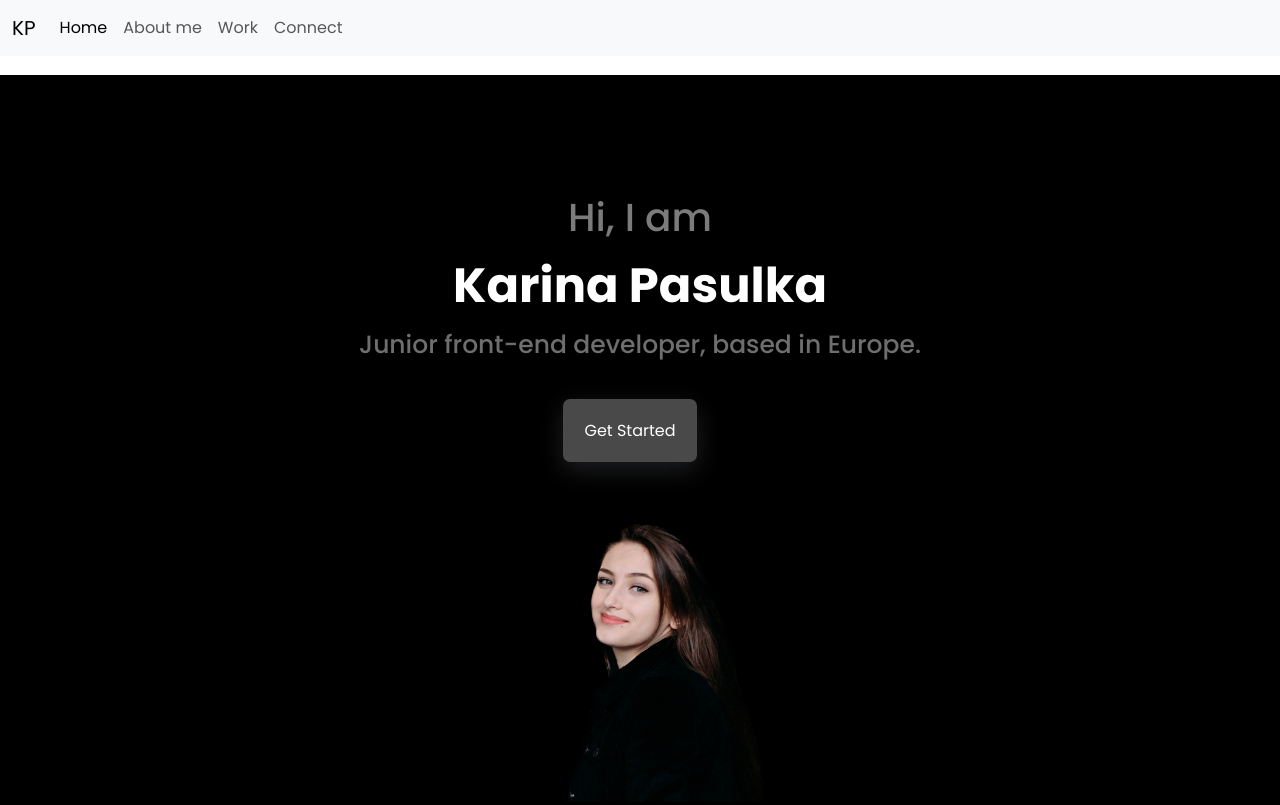
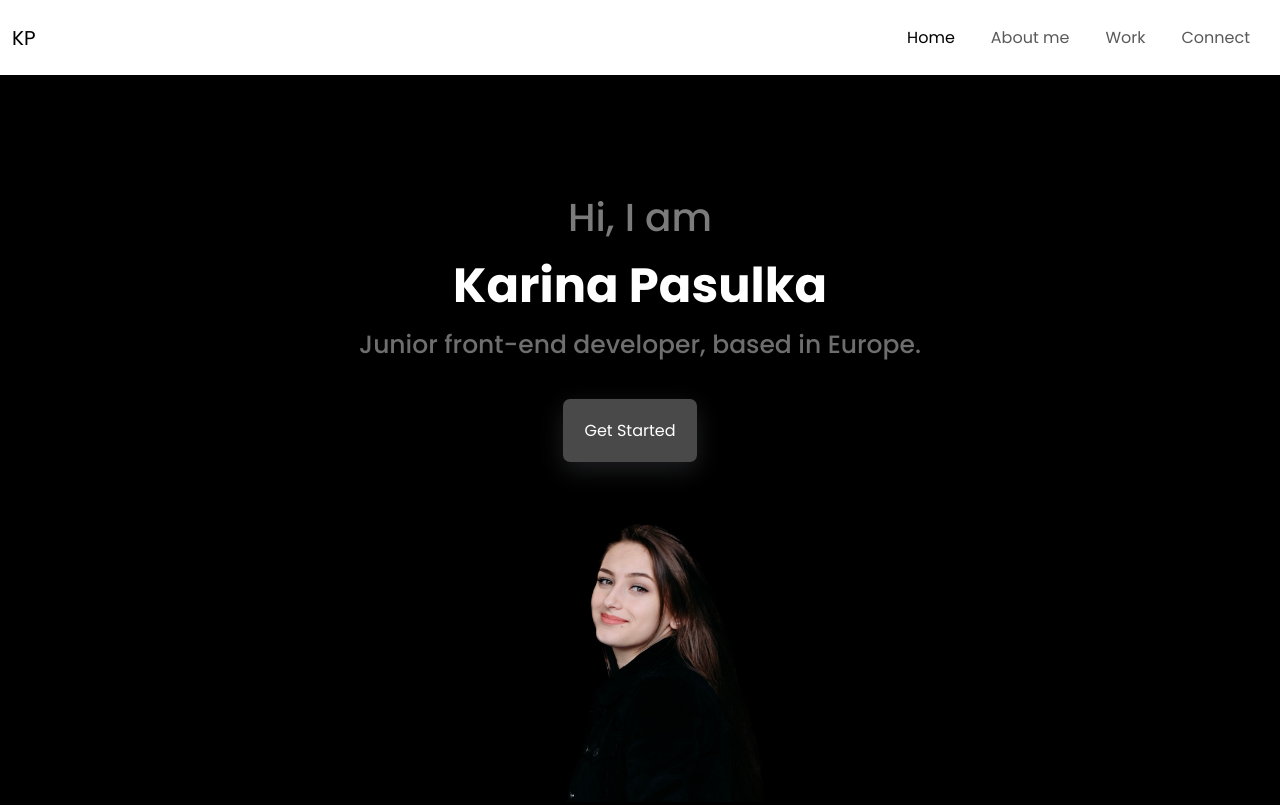
Before and after one commit to karinapasulka/portfolio-project, a plain HTML site: page index.html in a window 1280 px wide. Shown: the top 805 px of the page. Drawn offline with nearby package versions, Linux system fonts and the light colour scheme.

Commit message:
Navbar CSS updated

```diff
--- a/index.html
+++ b/index.html
@@ -38,7 +38,7 @@
     <link rel="stylesheet" href="/src/style.css" />
   </head>
   <body>
-    <nav class="navbar navbar-expand-lg bg-light fixed-top">
+    <nav class="navbar navbar-expand-lg bg-white fixed-top">
       <div class="container-fluid">
         <a class="navbar-brand" href="/" title="Homepage">KP</a>
         <button
--- a/src/style.css
+++ b/src/style.css
@@ -3,6 +3,18 @@
   --secondary-color: #ffffff;
   --box-shadow: rgba(149, 157, 165, 0.2) 0px 8px 24px;
   --font-family: "Poppins", sans-serif;
+}
+nav {
+  margin-top: 10px;
+  padding: 20px;
+}
+.navbar-nav {
+  display: flex;
+  justify-content: end;
+  flex: 1;
+}
+.nav-link {
+  margin: 0 10px;
 }
 .container {
   text-align: start;
```
Also changed, not shown: about.html (+1 -2 lines), connect.html (+1 -1 lines), work.html (+1 -2 lines).
